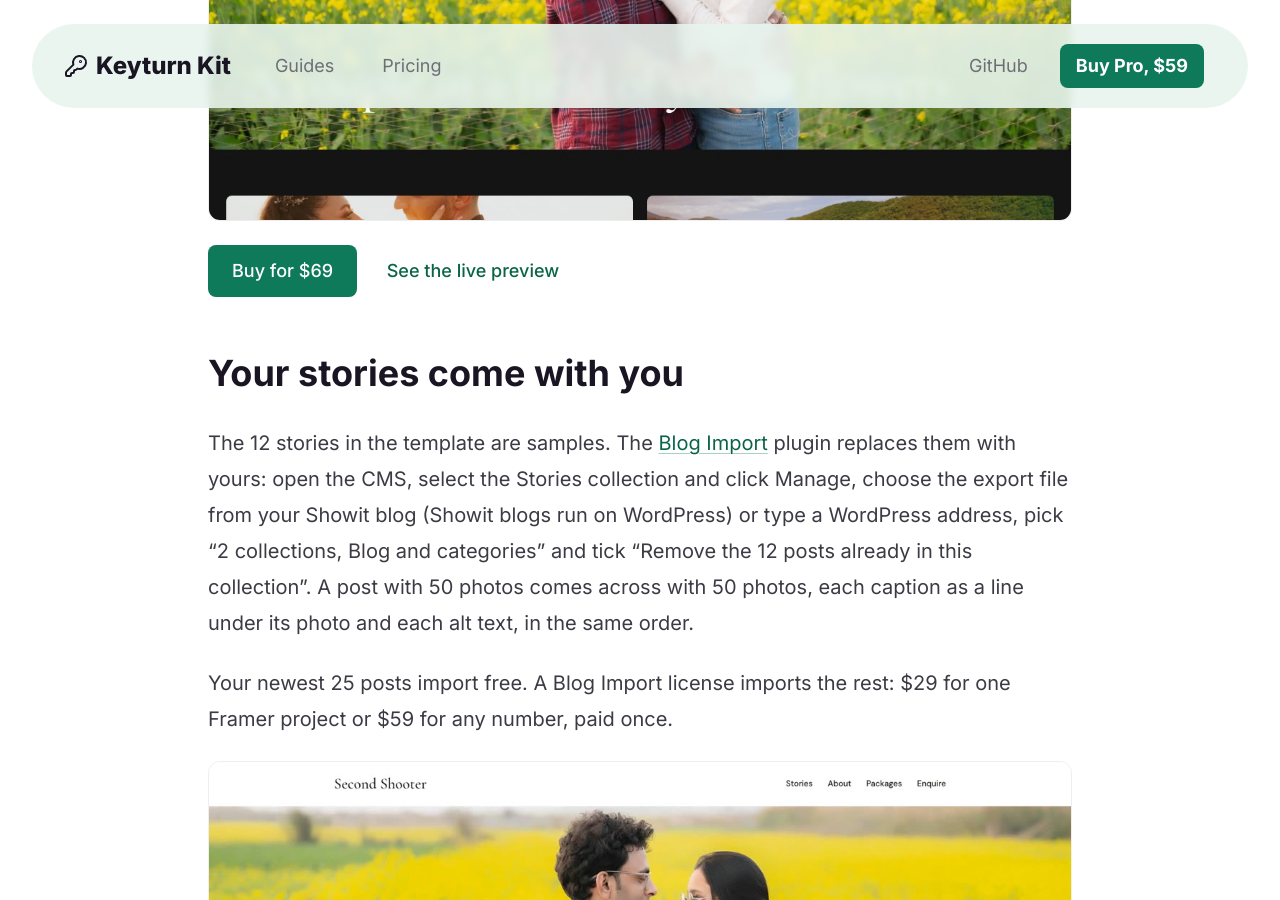
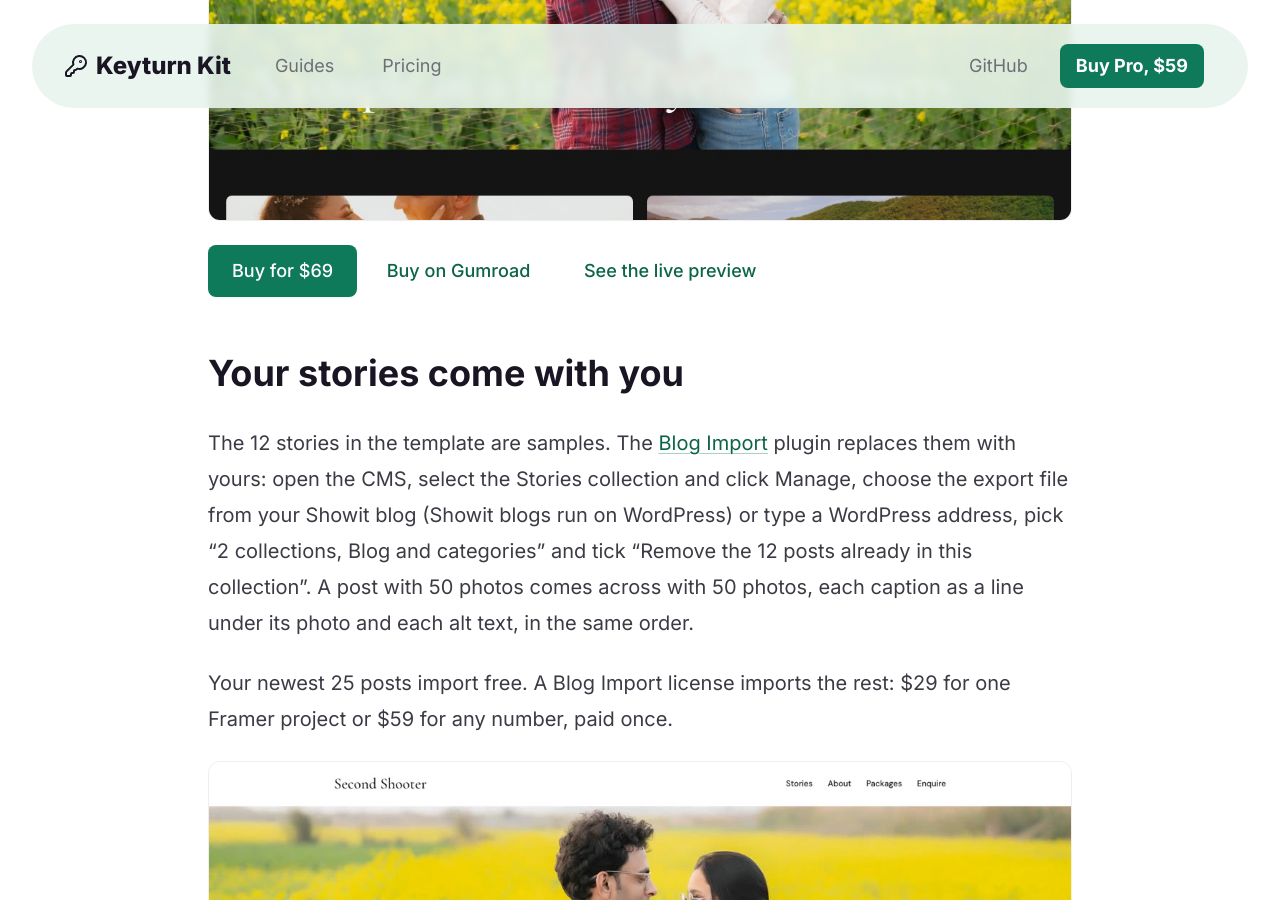
Before and after one commit to keyturnkit/keyturnkit.github.io, a Jekyll site: the page built from second-shooter/index.md, in a window 1280 px wide and 900 px high, scrolled down 1000 px. Built offline with Jekyll 4.4.1, drawn with Linux system fonts in a browser that asks for light colours.

Commit message:
Second Shooter: linked from the Blog Import page; Gumroad as a second way to buy
Co-Authored-By: Claude Opus 5.5 <noreply@anthropic.com>

```diff
--- a/second-shooter/index.md
+++ b/second-shooter/index.md
@@ -12,7 +12,7 @@ Second Shooter is a template we made for photographers whose stories already liv
 
 <img src="/second-shooter/home.jpg" alt="Second Shooter home page: the newest story as a full-width photo with its title, then the next stories as photo cards" width="1200" height="900" style="width:100%;height:auto;border-radius:12px;border:1px solid var(--line)">
 
-<p><a class="btn btn-primary" href="https://buy.polar.sh/polar_cl_F90VTtmuwNcrOPiYuxDciUWydmB6FuKivPo9t2pHHIM">Buy for $69</a> <a class="btn" href="https://encouraging-lottery-638690.framer.app">See the live preview</a></p>
+<p><a class="btn btn-primary" href="https://buy.polar.sh/polar_cl_F90VTtmuwNcrOPiYuxDciUWydmB6FuKivPo9t2pHHIM">Buy for $69</a> <a class="btn" href="https://mamstudiohq.gumroad.com/l/twfja">Buy on Gumroad</a> <a class="btn" href="https://encouraging-lottery-638690.framer.app">See the live preview</a></p>
 
 ## Your stories come with you
 
```
Also changed, not shown: blog-import/index.md (+2 -0 lines).
